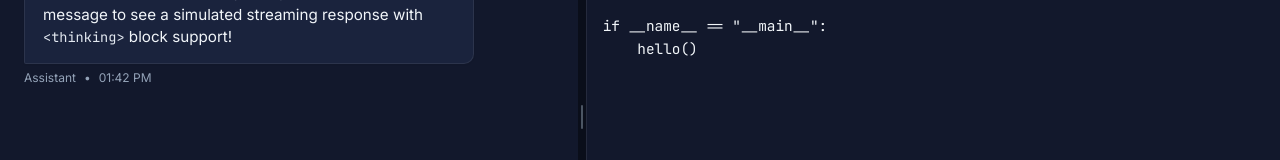
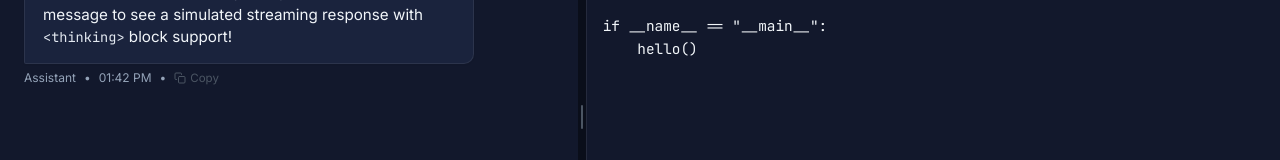
Before and after one commit to CFM503/OpenChat, a React (Vite) app: page / in a window 1280 px wide. Shown: the part 315-475 px from the top of the page. Built offline with nearby package versions, Linux system fonts and the light colour scheme.

Commit message:
feat: add copy button to chat message bubbles and bump version to 1.0.4

```diff
--- a/package.json
+++ b/package.json
@@ -1,7 +1,7 @@
 {
   "name": "openchat",
   "private": true,
-  "version": "1.0.3",
+  "version": "1.0.4",
   "type": "module",
   "scripts": {
     "dev": "vite",
--- a/src/components/ChatPanel.tsx
+++ b/src/components/ChatPanel.tsx
@@ -65,6 +65,35 @@
   return (
     <button className="code-copy-btn" onClick={handleCopy}>
       {copied ? 'Copied!' : 'Copy'}
+    </button>
+  );
+}
+
+// Copy button component for message bubbles
+function MessageCopyButton({ content }: { content: string }) {
+  const [copied, setCopied] = useState(false);
+
+  const handleCopy = () => {
+    navigator.clipboard.writeText(content);
+    setCopied(true);
+    setTimeout(() => setCopied(false), 2000);
+  };
+
+  return (
+    <button className="msg-copy-btn" onClick={handleCopy} title="Copy message content">
+      {copied ? (
+        <svg width="12" height="12" viewBox="0 0 24 24" fill="none" stroke="currentColor" strokeWidth="2.5" strokeLinecap="round" strokeLinejoin="round" style={{ color: 'var(--color-success)' }}>
+          <polyline points="20 6 9 17 4 12" />
+        </svg>
+      ) : (
+        <svg width="12" height="12" viewBox="0 0 24 24" fill="none" stroke="currentColor" strokeWidth="2" strokeLinecap="round" strokeLinejoin="round">
+          <rect x="9" y="9" width="13" height="13" rx="2" ry="2" />
+          <path d="M5 15H4a2 2 0 0 1-2-2V4a2 2 0 0 1 2-2h9a2 2 0 0 1 2 2v1" />
+        </svg>
+      )}
+      <span style={{ color: copied ? 'var(--color-success)' : 'inherit' }}>
+        {copied ? 'Copied!' : 'Copy'}
+      </span>
     </button>
   );
 }
@@ -318,6 +347,12 @@
               <span>{msg.role === 'user' ? 'You' : 'Assistant'}</span>
               <span>•</span>
               <span>{new Date(msg.timestamp).toLocaleTimeString([], { hour: '2-digit', minute: '2-digit' })}</span>
+              {msg.content && (
+                <>
+                  <span>•</span>
+                  <MessageCopyButton content={msg.content} />
+                </>
+              )}
             </div>
           </div>
         ))}
--- a/src/index.css
+++ b/src/index.css
@@ -414,6 +414,29 @@
 
 .user .message-info {
   justify-content: flex-end;
+}
+
+.msg-copy-btn {
+  background: none;
+  border: none;
+  color: var(--text-muted);
+  cursor: pointer;
+  font-size: 0.72rem;
+  padding: 0;
+  display: inline-flex;
+  align-items: center;
+  gap: 4px;
+  font-family: inherit;
+  transition: color var(--transition-fast);
+}
+
+.msg-copy-btn:hover {
+  color: var(--text-primary);
+}
+
+.msg-copy-btn svg {
+  display: inline-block;
+  vertical-align: middle;
 }
 
 /* --- Thinking block (collapsible) --- */
```
Also changed, not shown: 2 other files (tests, documents, lock files or other folders).
